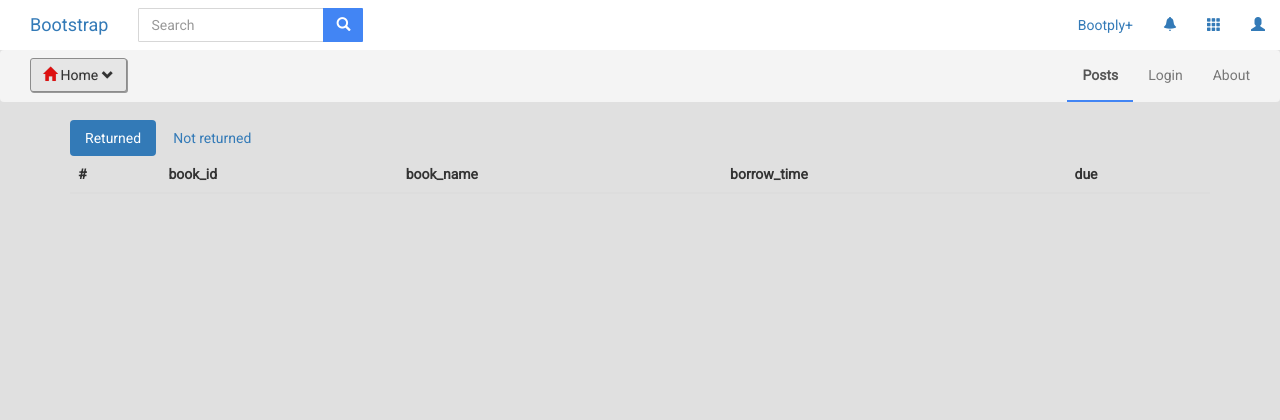
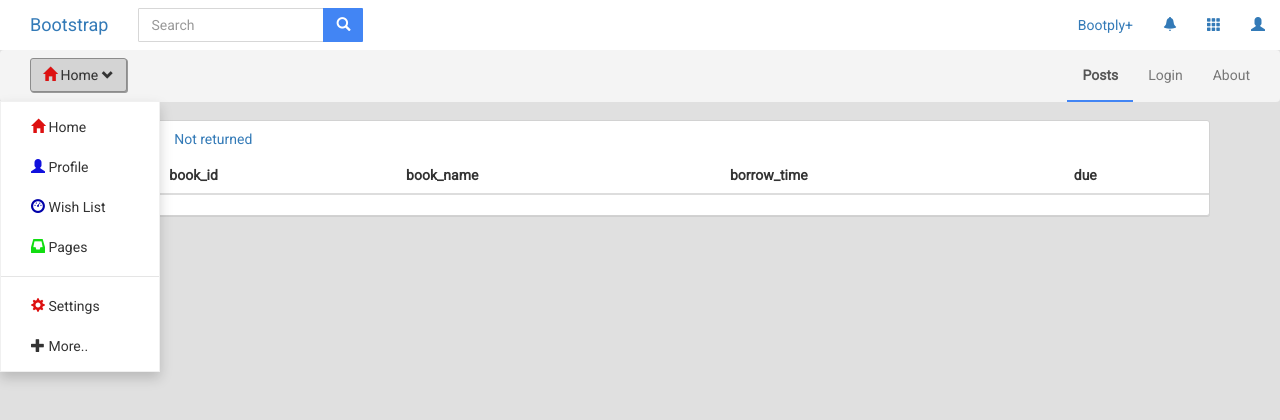
Before and after one commit to ningw42/Toshokan, a CodeIgniter app: page /database/index.php/home/record in a window 1280 px wide, after a click on "Home". Shown: the top 420 px of the page. Run offline with CodeIgniter, Linux system fonts and the light colour scheme; data that the repository does not hold is empty; some libraries are stand-ins or nearby versions.

Commit message:
fix links

```diff
--- a/application/views/header.php
+++ b/application/views/header.php
@@ -11,9 +11,6 @@ defined('BASEPATH') OR exit('No direct script access allowed');
 	<!-- <link rel="stylesheet" href="/assets/css/bootstrap-theme.min.css"> -->
 	<link rel="stylesheet" href="/assets/css/home.css">
 	<!-- bootstrap and jquery -->
-	<script src="/assets/js/jquery.min.js"></script>
-	<script src="/assets/js/bootstrap.min.js"></script>
-	<script type="/assets/js/utils.js"></script>
 </head>
 
 <body>
--- a/application/views/navbar.php
+++ b/application/views/navbar.php
@@ -59,9 +59,9 @@
 
       <a href="#" style="margin-left:15px;" class="navbar-btn btn btn-default btn-plus dropdown-toggle" data-toggle="dropdown"><i class="glyphicon glyphicon-home" style="color:#dd1111;"></i> Home <small><i class="glyphicon glyphicon-chevron-down"></i></small></a>
       <ul class="nav dropdown-menu">
-        <li><a href="#"><i class="glyphicon glyphicon-home" style="color:#dd1111;"></i> Home </a></li>
-        <li><a href="home/record"><i class="glyphicon glyphicon-user" style="color:#1111dd;"></i> Profile</a></li>
-        <li><a href="whishlist/archive"><i class="glyphicon glyphicon-dashboard" style="color:#0000aa;"></i> Dashboard</a></li>
+        <li><a href="http://zhangteng.yifangyun.com"><i class="glyphicon glyphicon-home" style="color:#dd1111;"></i> Home </a></li>
+        <li><a href="http://zhangteng.yifangyun.com/index.php/home/record"><i class="glyphicon glyphicon-user" style="color:#1111dd;"></i> Profile</a></li>
+        <li><a href="http://zhangteng.yifangyun.com/index.php/wishlist/archive"><i class="glyphicon glyphicon-dashboard" style="color:#0000aa;"></i> Wish List</a></li>
         <li><a href="#"><i class="glyphicon glyphicon-inbox" style="color:#11dd11;"></i> Pages</a></li>
         <li class="nav-divider"></li>
         <li><a href="#"><i class="glyphicon glyphicon-cog" style="color:#dd1111;"></i> Settings</a></li>
--- a/application/views/record.php
+++ b/application/views/record.php
@@ -1,9 +1,12 @@
 <div class="container" id="main">
-	<ul class="nav nav-pills">
-	  <li role="presentation" class="active"><a data-toggle="tab" href="#returned">Returned</a></li>
-	  <li role="presentation"><a data-toggle="tab" href="#not-returned">Not returned</a></li>
-	</ul>
 
+
+	<div class="panel panel-primary">
+	  <!-- Default panel contents -->
+	  <ul class="nav nav-pills">
+		  <li role="presentation" class="active"><a data-toggle="tab" href="#returned">Returned</a></li>
+		  <li role="presentation"><a data-toggle="tab" href="#not-returned">Not returned</a></li>
+	  </ul>
 	<div class="tab-content">
 		<div id="returned" class="tab-pane fade in active">
 		  <table class="table">
@@ -70,6 +73,7 @@
 			  </tbody>
 			</table>
 		</div>
+		</div>
   </div>
   <script type="text/javascript">
   	function return_book(book_id, record_id)
```
